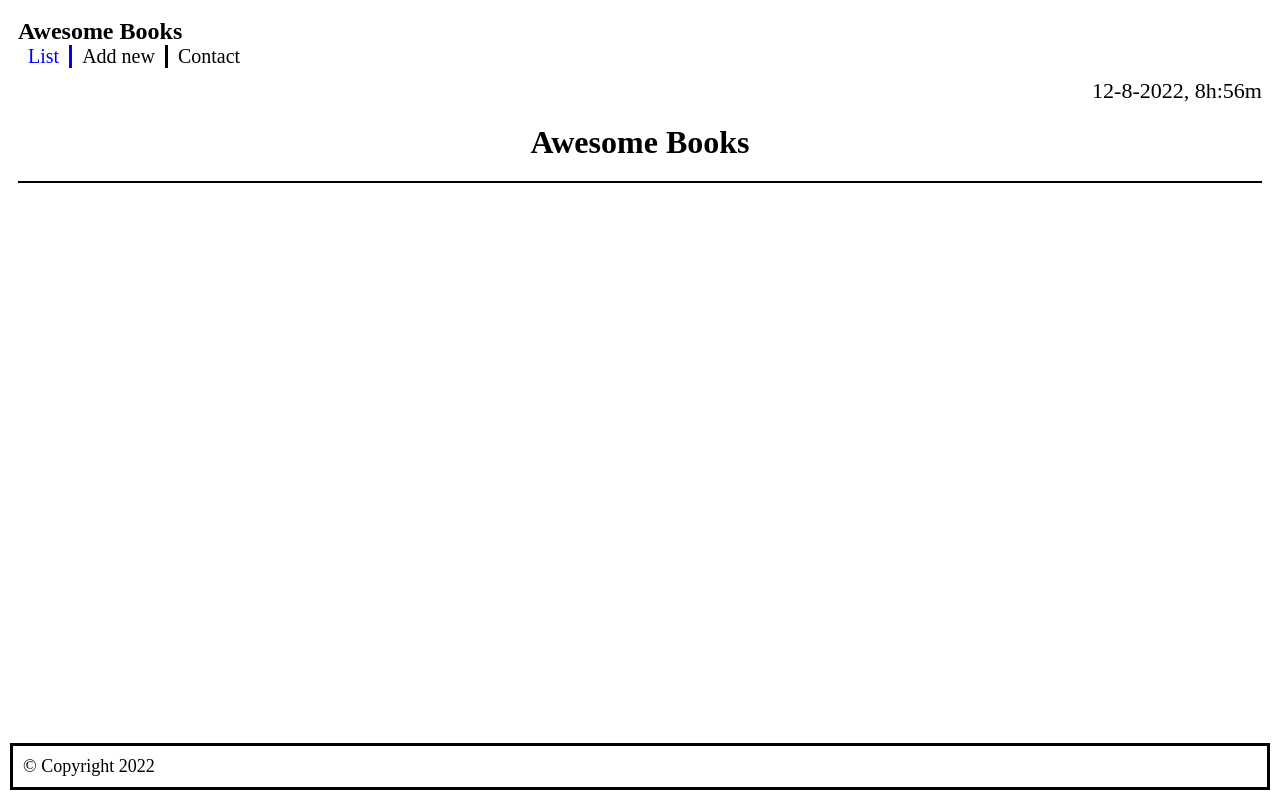
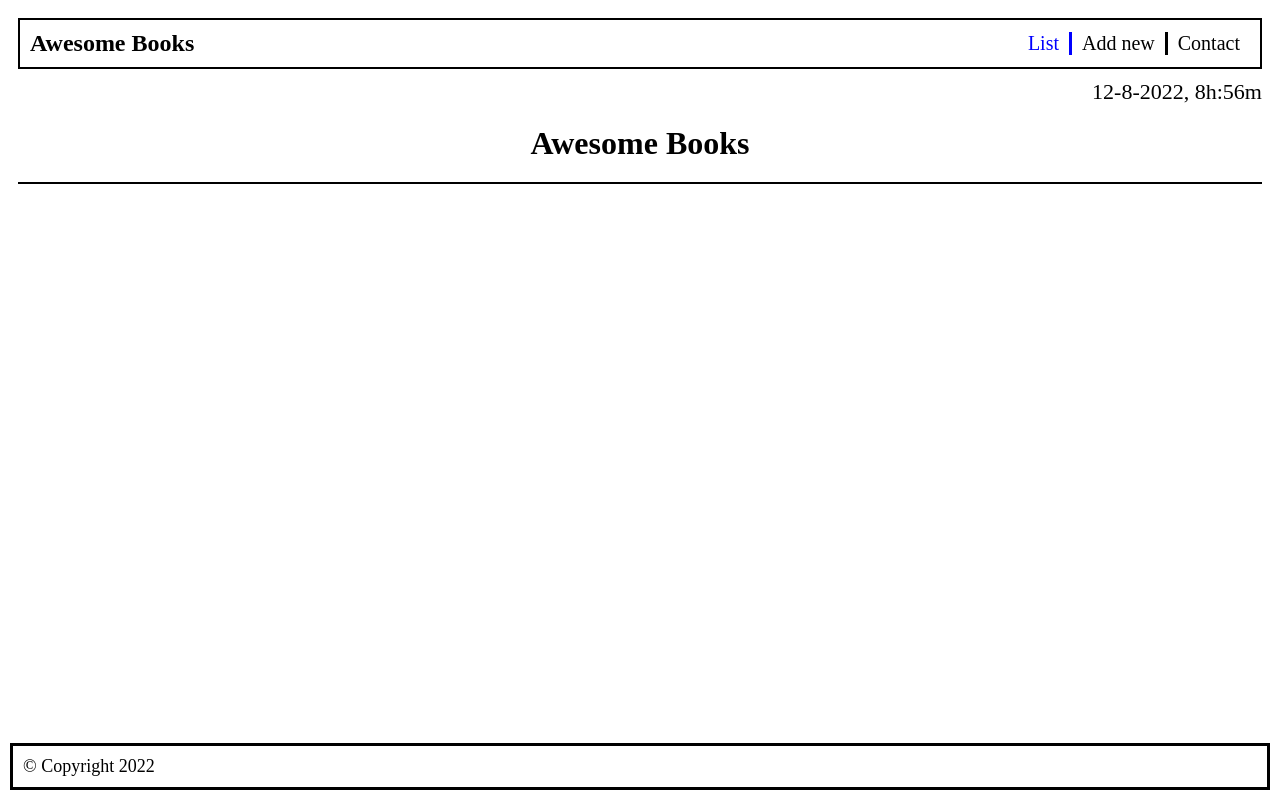
Before and after one commit to Lasten-Ernest/AWESOME-BOOKS-ES6, a website with bundled scripts: page index.html in a window 1280 px wide. Built offline with nearby package versions, Linux system fonts and the light colour scheme.

Commit message:
Update css file

```diff
--- a/index.css
+++ b/index.css
@@ -25,6 +25,14 @@ header ul li {
   font-size: 20px;
   padding: 0 10px;
   cursor: pointer;
+}
+
+header {
+  display: flex;
+  align-items: center;
+  justify-content: space-between;
+  border: 2px solid black;
+  padding: 10px;
 }
 
 header ul li:nth-child(2),
```
